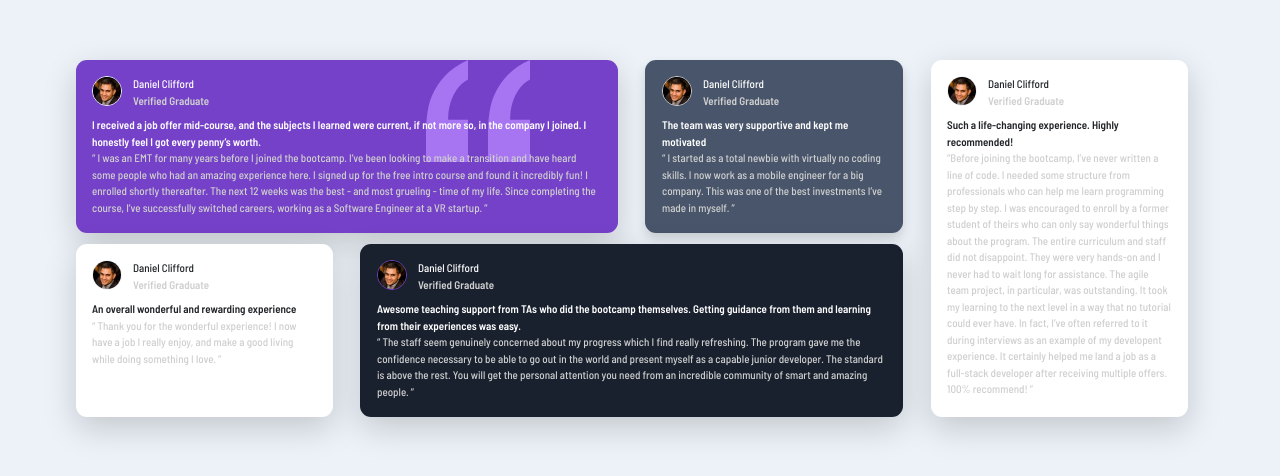
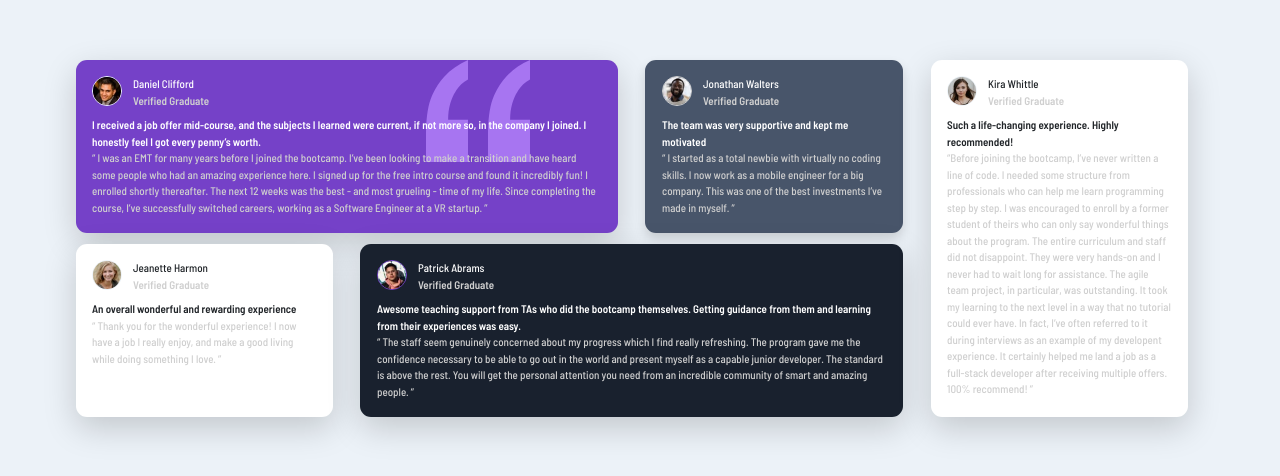
Before and after one commit to synapsevzla/testimonials_grid_section, a website: page index.html in a window 1280 px wide. Shown: the part 162-638 px from the top of the page. Drawn offline with Linux system fonts and the light colour scheme.

Commit message:
Carga final, se incluye el archivo readme del reto, la captura de pantalla, el titulo del sitio y se modifican los nombres de las fichas de cada uno de los testimoniales

```diff
--- a/index.html
+++ b/index.html
@@ -4,7 +4,7 @@
     <meta charset="UTF-8" />
     <meta http-equiv="X-UA-Compatible" content="IE=edge" />
     <meta name="viewport" content="width=device-width, initial-scale=1.0" />
-    <title>Document</title>
+    <title>Frontend Mentor | Testimonials grid section</title>
     <link rel="stylesheet" href="css/style.css" />
     <link rel="shortcut icon" href="images/favicon-32x32.png" type="image/x-icon" />
   </head>
@@ -31,9 +31,9 @@
             <div class="col-4 d-inline-flex">
               <div class="bg-Very-dark-grayish-blue text-white shadow rounded m-2 p-4 ">
                 <div class="pb-3">
-                  <img src="images/image-daniel.jpg" alt="" class="border border-Light-gray rounded-circle" style="width: 30px; height: 30px" />
+                  <img src="images/image-jonathan.jpg" alt="" class="border border-Light-gray rounded-circle" style="width: 30px; height: 30px" />
                   <div class="d-inline position-absolute ps-3">
-                    Daniel Clifford
+                    Jonathan Walters
                     <br />
                     <strong class="fw-bold text-Light-gray">Verified Graduate</strong>
                   </div>
@@ -46,9 +46,9 @@
             <div class="col-4 d-inline-flex">
               <div class="bg-white shadow-lg rounded m-2 p-4">
                 <div class="pb-3">
-                  <img src="images/image-daniel.jpg" alt="" class="border border-Light-grayish-blue rounded-circle" style="width: 30px; height: 30px" />
+                  <img src="images/image-jeanette.jpg" alt="" class="border border-Light-grayish-blue rounded-circle" style="width: 30px; height: 30px" />
                   <div class="d-inline position-absolute ps-3">
-                    Daniel Clifford
+                    Jeanette Harmon
                     <br />
                     <strong class="fw-bold text-Light-gray">Verified Graduate</strong>
                   </div>
@@ -61,9 +61,9 @@
             <div class="col-8 d-inline-flex">
               <div class="btn-Very-dark-blackish-blue shadow-lg rounded m-2 p-4">
                 <div class="pb-3">
-                  <img src="images/image-daniel.jpg" alt="" class="border border-Moderate-violet rounded-circle" style="width: 30px; height: 30px" />
+                  <img src="images/image-patrick.jpg" alt="" class="border border-Moderate-violet rounded-circle" style="width: 30px; height: 30px" />
                   <div class="d-inline position-absolute ps-3">
-                    Daniel Clifford
+                    Patrick Abrams
                     <br />
                     <strong class="fw-bold text-Light-gray">Verified Graduate</strong>
                   </div>
@@ -78,9 +78,9 @@
         <div class="col-sm-3 d-inline-flex">
           <div class="bg-white shadow-lg rounded m-2 p-4">
             <div class="pb-3">
-              <img src="images/image-daniel.jpg" alt="" class="border border-Light-grayish-blue rounded-circle" style="width: 30px; height: 30px" />
+              <img src="images/image-kira.jpg" alt="" class="border border-Light-grayish-blue rounded-circle" style="width: 30px; height: 30px" />
               <div class="d-inline position-absolute ps-3">
-                Daniel Clifford
+                Kira Whittle
                 <br />
                 <strong class="fw-bold text-Light-gray">Verified Graduate</strong>
               </div>
```
Also changed, not shown: Readme.md (added), preview.jpeg (added).
